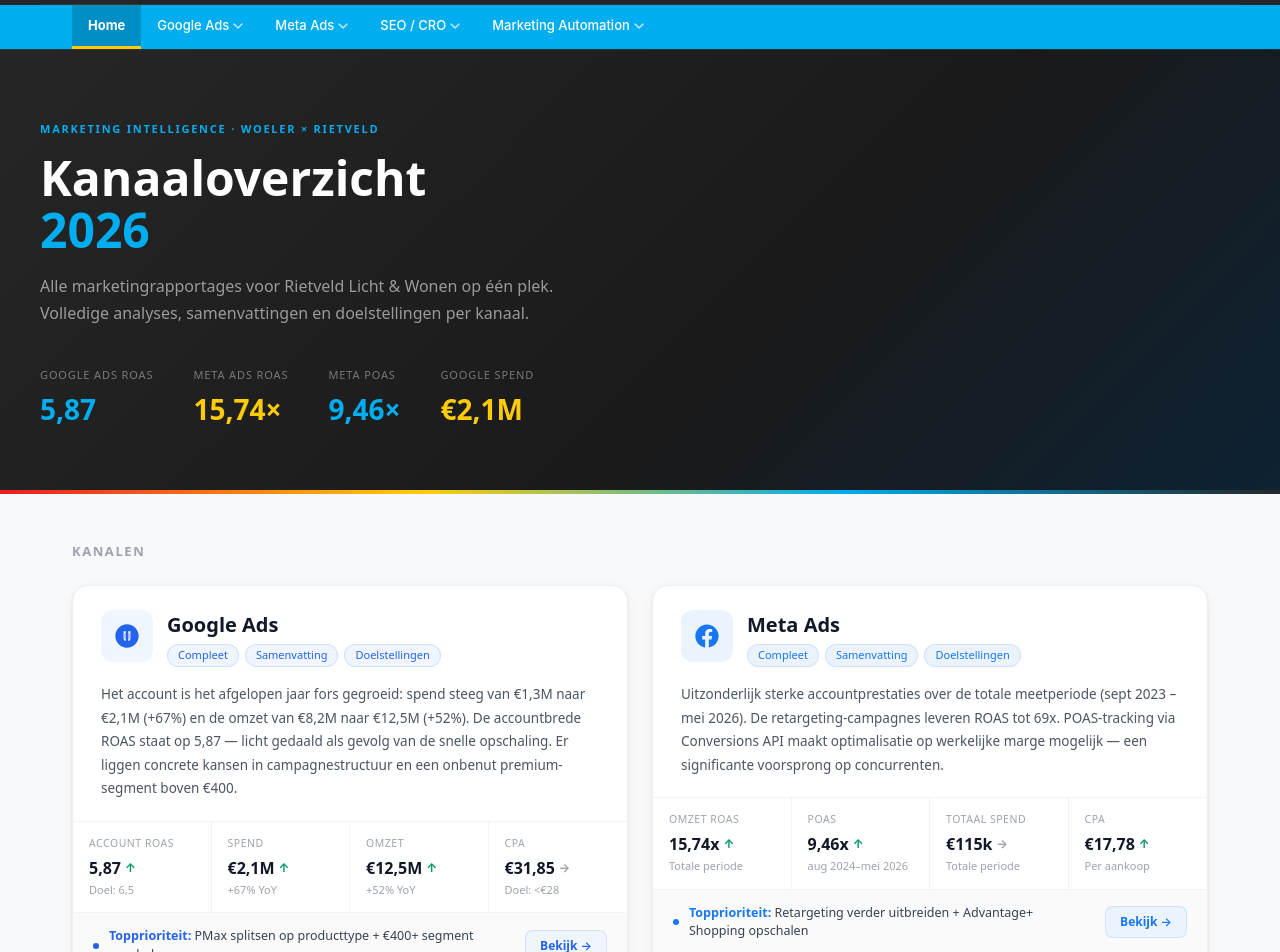
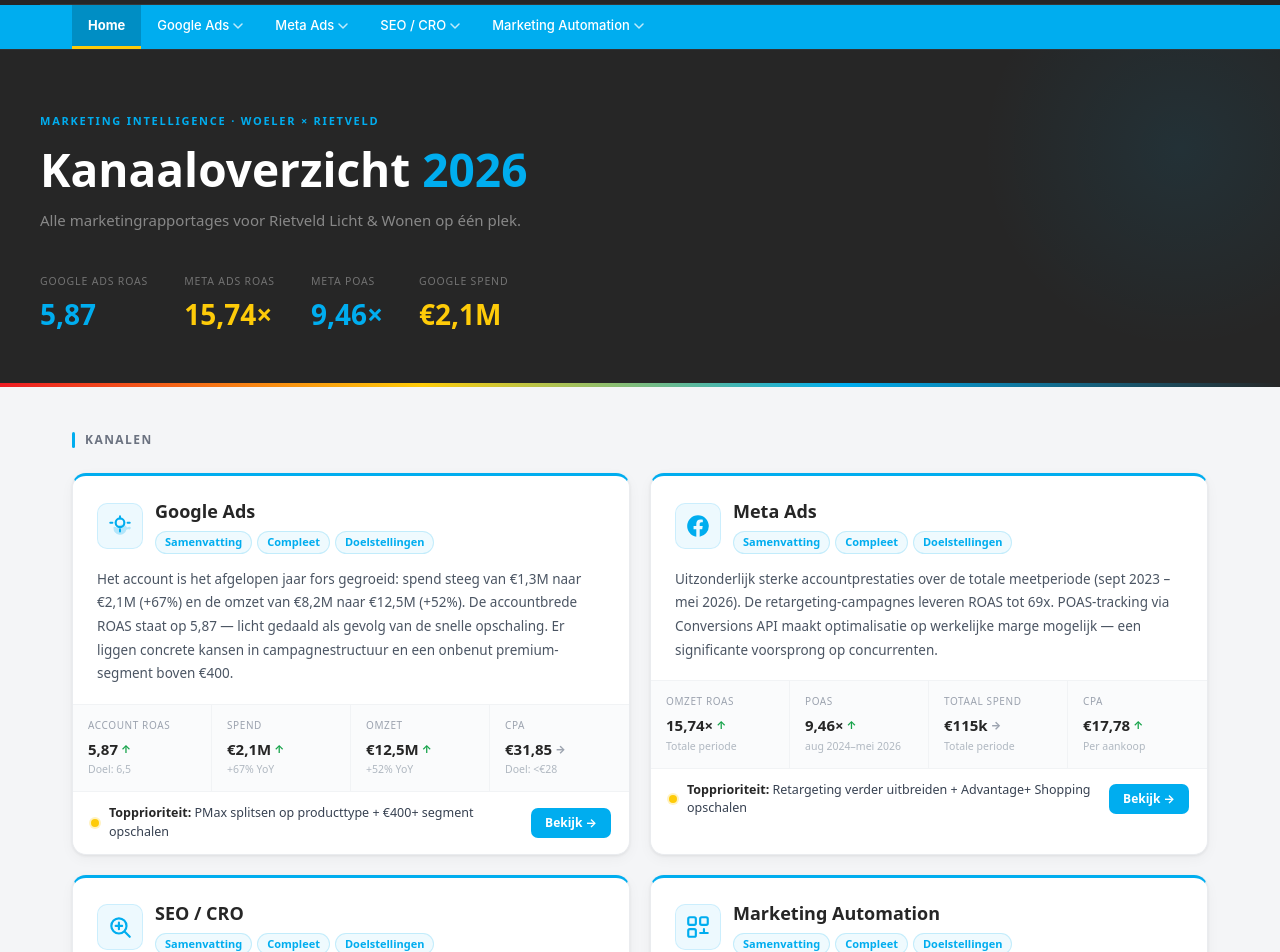
Before and after one commit to maiko-coder/rietveld, a Next.js app: page / in a window 1280 px wide. Shown: the part 60-1012 px from the top of the page. Built offline with nearby package versions, Linux system fonts and the light colour scheme.

Commit message:
Restyle home channel cards with Rietveld branding (cyan/yellow/dark)
Co-authored-by: Cursor <cursoragent@cursor.com>

```diff
--- a/app/page.tsx
+++ b/app/page.tsx
@@ -1,16 +1,19 @@
 import Link from "next/link";
+
+const CYAN = "#00adef";
+const YELLOW = "#fecb09";
+const DARK = "#262626";
+const RED = "#ed1c23";
 
 const CHANNELS = [
   {
     id: "google-ads",
     label: "Google Ads",
-    color: "#2563eb",
-    colorLight: "#eff6ff",
     icon: (
-      <svg viewBox="0 0 24 24" width="28" height="28" fill="none">
-        <path d="M12 2C6.48 2 2 6.48 2 12s4.48 10 10 10 10-4.48 10-10S17.52 2 12 2zm-1 14H9V8h2v8zm4 0h-2V8h2v8z" fill="#2563eb" />
-        <path d="M4.5 9.5L12 4l7.5 5.5-7.5 11z" fill="none" stroke="#2563eb" strokeWidth="1.5" />
-        <circle cx="12" cy="12" r="3" fill="#2563eb" opacity="0.3" />
+      <svg viewBox="0 0 24 24" width="26" height="26" fill="none">
+        <path d="M21.64 13a1 1 0 0 0-1.05-.24l-2.14.73a5 5 0 0 0-9.1 0l-2.14-.73A1 1 0 0 0 6 14a6 6 0 0 0 11.87 1.35l1.81-.62A1 1 0 0 0 21.64 13z" fill={CYAN} opacity="0.25"/>
+        <circle cx="12" cy="9" r="4" stroke={CYAN} strokeWidth="2" fill="none"/>
+        <path d="M12 5V3M12 15v2M5 9H3M21 9h-2" stroke={CYAN} strokeWidth="1.8" strokeLinecap="round"/>
       </svg>
     ),
     summary: "Het account is het afgelopen jaar fors gegroeid: spend steeg van €1,3M naar €2,1M (+67%) en de omzet van €8,2M naar €12,5M (+52%). De accountbrede ROAS staat op 5,87 — licht gedaald als gevolg van de snelle opschaling. Er liggen concrete kansen in campagnestructuur en een onbenut premium-segment boven €400.",
@@ -21,33 +24,39 @@ const CHANNELS = [
       { label: "CPA", value: "€31,85", sub: "Doel: <€28", trend: "neutral" },
     ],
     topAction: "PMax splitsen op producttype + €400+ segment opschalen",
+    links: [
+      { label: "Samenvatting", href: "/google-ads/samenvatting" },
+      { label: "Compleet", href: "/google-ads/compleet" },
+      { label: "Doelstellingen", href: "/google-ads/doelstellingen" },
+    ],
   },
   {
     id: "meta-ads",
     label: "Meta Ads",
-    color: "#1877f2",
-    colorLight: "#ebf3ff",
     icon: (
-      <svg viewBox="0 0 24 24" width="28" height="28" fill="#1877f2">
+      <svg viewBox="0 0 24 24" width="26" height="26" fill={CYAN}>
         <path d="M12 2.04C6.5 2.04 2 6.53 2 12.06C2 17.06 5.66 21.21 10.44 21.96V14.96H7.9V12.06H10.44V9.85C10.44 7.34 11.93 5.96 14.22 5.96C15.31 5.96 16.45 6.15 16.45 6.15V8.62H15.19C13.95 8.62 13.56 9.39 13.56 10.18V12.06H16.34L15.89 14.96H13.56V21.96A10 10 0 0 0 22 12.06C22 6.53 17.5 2.04 12 2.04Z" />
       </svg>
     ),
     summary: "Uitzonderlijk sterke accountprestaties over de totale meetperiode (sept 2023 – mei 2026). De retargeting-campagnes leveren ROAS tot 69x. POAS-tracking via Conversions API maakt optimalisatie op werkelijke marge mogelijk — een significante voorsprong op concurrenten.",
     metrics: [
-      { label: "Omzet ROAS", value: "15,74x", sub: "Totale periode", trend: "up" },
-      { label: "POAS", value: "9,46x", sub: "aug 2024–mei 2026", trend: "up" },
+      { label: "Omzet ROAS", value: "15,74×", sub: "Totale periode", trend: "up" },
+      { label: "POAS", value: "9,46×", sub: "aug 2024–mei 2026", trend: "up" },
       { label: "Totaal Spend", value: "€115k", sub: "Totale periode", trend: "neutral" },
       { label: "CPA", value: "€17,78", sub: "Per aankoop", trend: "up" },
     ],
     topAction: "Retargeting verder uitbreiden + Advantage+ Shopping opschalen",
+    links: [
+      { label: "Samenvatting", href: "/meta-ads/samenvatting" },
+      { label: "Compleet", href: "/meta-ads/compleet" },
+      { label: "Doelstellingen", href: "/meta-ads/doelstellingen" },
+    ],
   },
   {
     id: "seo-cro",
     label: "SEO / CRO",
-    color: "#059669",
-    colorLight: "#ecfdf5",
     icon: (
-      <svg viewBox="0 0 24 24" width="28" height="28" fill="none" stroke="#059669" strokeWidth="1.8">
+      <svg viewBox="0 0 24 24" width="26" height="26" fill="none" stroke={CYAN} strokeWidth="2">
         <circle cx="11" cy="11" r="7" />
         <path d="M21 21l-4.35-4.35" strokeLinecap="round" />
         <path d="M8 11h6M11 8v6" strokeLinecap="round" />
@@ -61,14 +70,17 @@ const CHANNELS = [
       { label: "Contentstrategie", value: "Kans", sub: "Hoge-marge cat.", trend: "up" },
     ],
     topAction: "Technische verbeteringen + content voor premium productcategorieën",
+    links: [
+      { label: "Samenvatting", href: "/seo-cro/samenvatting" },
+      { label: "Compleet", href: "/seo-cro/compleet" },
+      { label: "Doelstellingen", href: "/seo-cro/doelstellingen" },
+    ],
   },
   {
     id: "marketing-automation",
     label: "Marketing Automation",
-    color: "#7c3aed",
-    colorLight: "#f5f3ff",
     icon: (
-      <svg viewBox="0 0 24 24" width="28" height="28" fill="none" stroke="#7c3aed" strokeWidth="1.8">
+      <svg viewBox="0 0 24 24" width="26" height="26" fill="none" stroke={CYAN} strokeWidth="2">
         <rect x="3" y="3" width="7" height="7" rx="1.5" />
         <rect x="14" y="3" width="7" height="7" rx="1.5" />
         <rect x="3" y="14" width="7" height="7" rx="1.5" />
@@ -83,51 +95,58 @@ const CHANNELS = [
       { label: "Heractivatie", value: "Kans #3", sub: "Slapende klanten", trend: "up" },
     ],
     topAction: "Welkomstflow + verlaten winkelmand sequence implementeren",
+    links: [
+      { label: "Samenvatting", href: "/marketing-automation/samenvatting" },
+      { label: "Compleet", href: "/marketing-automation/compleet" },
+      { label: "Doelstellingen", href: "/marketing-automation/doelstellingen" },
+    ],
   },
 ];
 
 function TrendIcon({ trend }: { trend: "up" | "neutral" | "down" }) {
-  if (trend === "up") return <span style={{ color: "#059669", fontSize: 12, fontWeight: 700 }}>↑</span>;
-  if (trend === "down") return <span style={{ color: "#dc2626", fontSize: 12, fontWeight: 700 }}>↓</span>;
-  return <span style={{ color: "#9ca3af", fontSize: 12 }}>→</span>;
+  if (trend === "up") return <span style={{ color: "#16a34a", fontSize: 11, fontWeight: 700 }}>↑</span>;
+  if (trend === "down") return <span style={{ color: "#dc2626", fontSize: 11, fontWeight: 700 }}>↓</span>;
+  return <span style={{ color: "#9ca3af", fontSize: 11 }}>→</span>;
 }
 
 export default function HomePage() {
   return (
-    <div style={{ minHeight: "100vh", background: "#f8f9fb", fontFamily: "system-ui, -apple-system, sans-serif" }}>
+    <div style={{ minHeight: "100vh", background: "#f4f5f7", fontFamily: "system-ui, -apple-system, sans-serif" }}>
 
       {/* Hero */}
       <div style={{
-        background: "linear-gradient(135deg, #262626 0%, #1a1a1a 60%, #0d2233 100%)",
-        padding: "72px 32px 64px",
+        background: DARK,
+        padding: "64px 32px 52px",
         position: "relative",
         overflow: "hidden",
       }}>
-        {/* Decorative stripe */}
-        <div style={{ position: "absolute", bottom: 0, left: 0, right: 0, height: 4, background: "linear-gradient(90deg, #ed1c23 0%, #fecb09 33%, #00adef 66%, #262626 100%)" }} />
+        <div style={{
+          position: "absolute", right: -100, top: -100,
+          width: 400, height: 400, borderRadius: "50%",
+          background: `radial-gradient(circle, ${CYAN}15 0%, transparent 70%)`,
+          pointerEvents: "none",
+        }} />
+        <div style={{ position: "absolute", bottom: 0, left: 0, right: 0, height: 4, background: `linear-gradient(90deg, ${RED} 0%, ${YELLOW} 33%, ${CYAN} 66%, ${DARK} 100%)` }} />
 
-        <div style={{ maxWidth: 1200, margin: "0 auto" }}>
-          <div style={{ fontSize: 11, fontWeight: 600, letterSpacing: "0.16em", textTransform: "uppercase", color: "#00adef", marginBottom: 14 }}>
+        <div style={{ maxWidth: 1200, margin: "0 auto", position: "relative" }}>
+          <div style={{ fontSize: 11, fontWeight: 600, letterSpacing: "0.16em", textTransform: "uppercase", color: CYAN, marginBottom: 14 }}>
             Marketing Intelligence · Woeler × Rietveld
           </div>
-          <h1 style={{ fontSize: 48, fontWeight: 800, color: "white", lineHeight: 1.1, marginBottom: 16, maxWidth: 640 }}>
-            Kanaaloverzicht<br />
-            <span style={{ color: "#00adef" }}>2026</span>
+          <h1 style={{ fontSize: 46, fontWeight: 800, color: "white", lineHeight: 1.1, marginBottom: 14, maxWidth: 600 }}>
+            Kanaaloverzicht <span style={{ color: CYAN }}>2026</span>
           </h1>
-          <p style={{ fontSize: 16, color: "rgba(255,255,255,0.55)", maxWidth: 520, lineHeight: 1.7, marginBottom: 40 }}>
-            Alle marketingrapportages voor Rietveld Licht & Wonen op één plek. Volledige analyses, samenvattingen en doelstellingen per kanaal.
+          <p style={{ fontSize: 15, color: "rgba(255,255,255,0.45)", maxWidth: 500, lineHeight: 1.7, marginBottom: 40 }}>
+            Alle marketingrapportages voor Rietveld Licht &amp; Wonen op één plek.
           </p>
-
-          {/* Summary stats strip */}
-          <div style={{ display: "flex", gap: 40, flexWrap: "wrap" }}>
+          <div style={{ display: "flex", gap: 36, flexWrap: "wrap" }}>
             {[
-              { label: "Google Ads ROAS", value: "5,87", accent: "#00adef" },
-              { label: "Meta Ads ROAS", value: "15,74×", accent: "#fecb09" },
-              { label: "Meta POAS", value: "9,46×", accent: "#00adef" },
-              { label: "Google Spend", value: "€2,1M", accent: "#fecb09" },
+              { label: "Google Ads ROAS", value: "5,87", accent: CYAN },
+              { label: "Meta Ads ROAS", value: "15,74×", accent: YELLOW },
+              { label: "Meta POAS", value: "9,46×", accent: CYAN },
+              { label: "Google Spend", value: "€2,1M", accent: YELLOW },
             ].map((s) => (
               <div key={s.label}>
-                <div style={{ fontSize: 11, color: "rgba(255,255,255,0.4)", textTransform: "uppercase", letterSpacing: "0.08em", marginBottom: 4 }}>{s.label}</div>
+                <div style={{ fontSize: 10.5, color: "rgba(255,255,255,0.35)", textTransform: "uppercase", letterSpacing: "0.08em", marginBottom: 4 }}>{s.label}</div>
                 <div style={{ fontSize: 28, fontWeight: 800, color: s.accent }}>{s.value}</div>
               </div>
             ))}
@@ -136,55 +155,51 @@ export default function HomePage() {
       </div>
 
       {/* Channel cards */}
-      <div style={{ maxWidth: 1200, margin: "0 auto", padding: "48px 32px 0" }}>
-        <h2 style={{ fontSize: 13, fontWeight: 600, letterSpacing: "0.12em", textTransform: "uppercase", color: "#9ca3af", marginBottom: 24 }}>
-          Kanalen
-        </h2>
+      <div style={{ maxWidth: 1200, margin: "0 auto", padding: "44px 32px 0" }}>
+        <div style={{ display: "flex", alignItems: "center", gap: 10, marginBottom: 24 }}>
+          <div style={{ width: 3, height: 16, background: CYAN, borderRadius: 2 }} />
+          <span style={{ fontSize: 12, fontWeight: 700, letterSpacing: "0.12em", textTransform: "uppercase", color: "#6b7280" }}>Kanalen</span>
+        </div>
 
-        <div style={{ display: "grid", gridTemplateColumns: "repeat(auto-fill, minmax(520px, 1fr))", gap: 24 }}>
+        <div style={{ display: "grid", gridTemplateColumns: "repeat(auto-fill, minmax(520px, 1fr))", gap: 20 }}>
           {CHANNELS.map((ch) => (
             <div key={ch.id} style={{
               background: "white",
-              borderRadius: 16,
+              borderRadius: 14,
               overflow: "hidden",
-              boxShadow: "0 1px 3px rgba(0,0,0,0.08), 0 4px 16px rgba(0,0,0,0.04)",
-              border: "1px solid #f0f0f0",
+              boxShadow: "0 1px 3px rgba(0,0,0,0.07), 0 4px 14px rgba(0,0,0,0.04)",
+              border: "1px solid #eaecef",
+              borderTop: `3px solid ${CYAN}`,
               display: "flex",
               flexDirection: "column",
             }}>
               {/* Card header */}
-              <div style={{ padding: "24px 28px 20px", borderBottom: "1px solid #f3f4f6" }}>
-                <div style={{ display: "flex", alignItems: "flex-start", gap: 14, marginBottom: 16 }}>
+              <div style={{ padding: "22px 24px 18px" }}>
+                <div style={{ display: "flex", alignItems: "center", gap: 12, marginBottom: 14 }}>
+                  {/* Icon */}
                   <div style={{
-                    width: 52,
-                    height: 52,
-                    borderRadius: 12,
-                    background: ch.colorLight,
-                    display: "flex",
-                    alignItems: "center",
-                    justifyContent: "center",
+                    width: 46, height: 46, borderRadius: 10,
+                    background: `${CYAN}12`,
+                    border: `1px solid ${CYAN}25`,
+                    display: "flex", alignItems: "center", justifyContent: "center",
                     flexShrink: 0,
                   }}>
                     {ch.icon}
                   </div>
-                  <div>
-                    <h3 style={{ fontSize: 20, fontWeight: 700, color: "#111827", margin: 0, marginBottom: 4 }}>{ch.label}</h3>
-                    <div style={{ display: "flex", gap: 6 }}>
-                      {["Compleet", "Samenvatting", "Doelstellingen"].map((t) => (
-                        <Link
-                          key={t}
-                          href={`/${ch.id}/${t.toLowerCase()}`}
-                          style={{
+                  <div style={{ flex: 1 }}>
+                    <h3 style={{ fontSize: 18, fontWeight: 800, color: DARK, margin: 0, marginBottom: 6 }}>{ch.label}</h3>
+                    <div style={{ display: "flex", gap: 5 }}>
+                      {ch.links.map((l) => (
+                        <Link key={l.href} href={l.href} style={{
                           fontSize: 11,
-                            fontWeight: 500,
-                            padding: "2px 10px",
+                          fontWeight: 600,
+                          padding: "2px 9px",
                           borderRadius: 20,
-                            background: ch.colorLight,
-                            color: ch.color,
-                            border: `1px solid ${ch.color}22`,
-                          }}
-                        >
-                          {t}
+                          background: `${CYAN}10`,
+                          color: CYAN,
+                          border: `1px solid ${CYAN}30`,
+                        }}>
+                          {l.label}
                         </Link>
                       ))}
                     </div>
@@ -194,37 +209,36 @@ export default function HomePage() {
               </div>
 
               {/* Metrics strip */}
-              <div style={{ display: "grid", gridTemplateColumns: "repeat(4, 1fr)", borderBottom: "1px solid #f3f4f6" }}>
+              <div style={{ display: "grid", gridTemplateColumns: "repeat(4, 1fr)", borderTop: "1px solid #f1f3f5", borderBottom: "1px solid #f1f3f5", background: "#fafbfc" }}>
                 {ch.metrics.map((m, i) => (
                   <div key={m.label} style={{
-                    padding: "14px 16px",
-                    borderRight: i < 3 ? "1px solid #f3f4f6" : "none",
+                    padding: "13px 15px",
+                    borderRight: i < 3 ? "1px solid #f1f3f5" : "none",
                   }}>
-                    <div style={{ fontSize: 10.5, color: "#9ca3af", textTransform: "uppercase", letterSpacing: "0.05em", marginBottom: 4 }}>{m.label}</div>
-                    <div style={{ fontSize: 16, fontWeight: 700, color: "#111827", display: "flex", alignItems: "center", gap: 4 }}>
+                    <div style={{ fontSize: 10, color: "#9ca3af", textTransform: "uppercase", letterSpacing: "0.06em", marginBottom: 5 }}>{m.label}</div>
+                    <div style={{ fontSize: 15, fontWeight: 800, color: DARK, display: "flex", alignItems: "center", gap: 3 }}>
                       {m.value} <TrendIcon trend={m.trend as "up" | "neutral" | "down"} />
                     </div>
-                    <div style={{ fontSize: 11, color: "#9ca3af", marginTop: 2 }}>{m.sub}</div>
+                    <div style={{ fontSize: 10.5, color: "#b0b8c1", marginTop: 2 }}>{m.sub}</div>
                   </div>
                 ))}
               </div>
 
-              {/* Top action */}
-              <div style={{ padding: "14px 20px", background: "#fafafa", display: "flex", alignItems: "center", gap: 10 }}>
-                <div style={{ width: 6, height: 6, borderRadius: "50%", background: ch.color, flexShrink: 0 }} />
-                <span style={{ fontSize: 12.5, color: "#374151", lineHeight: 1.5 }}>
-                  <strong style={{ color: ch.color }}>Topprioriteit:</strong> {ch.topAction}
+              {/* Top action footer */}
+              <div style={{ padding: "12px 18px", display: "flex", alignItems: "center", gap: 10 }}>
+                <div style={{ width: 8, height: 8, borderRadius: "50%", background: YELLOW, flexShrink: 0, boxShadow: `0 0 0 2px ${YELLOW}40` }} />
+                <span style={{ fontSize: 12.5, color: "#374151", lineHeight: 1.5, flex: 1 }}>
+                  <strong style={{ color: DARK }}>Topprioriteit:</strong> {ch.topAction}
                 </span>
-                <div style={{ flex: 1 }} />
-                <Link href={`/${ch.id}/samenvatting`} style={{
+                <Link href={ch.links[0].href} style={{
                   fontSize: 12,
-                  fontWeight: 600,
-                  color: ch.color,
+                  fontWeight: 700,
+                  color: "white",
                   padding: "6px 14px",
-                  borderRadius: 8,
-                  background: ch.colorLight,
-                  border: `1px solid ${ch.color}22`,
+                  borderRadius: 7,
+                  background: CYAN,
                   whiteSpace: "nowrap",
+                  flexShrink: 0,
                 }}>
                   Bekijk →
                 </Link>
@@ -233,35 +247,29 @@ export default function HomePage() {
           ))}
         </div>
 
-        {/* Quick links section */}
-        <div style={{ marginTop: 56, marginBottom: 8 }}>
-          <h2 style={{ fontSize: 13, fontWeight: 600, letterSpacing: "0.12em", textTransform: "uppercase", color: "#9ca3af", marginBottom: 20 }}>
-            Snelle toegang
-          </h2>
-          <div style={{ display: "grid", gridTemplateColumns: "repeat(auto-fill, minmax(200px, 1fr))", gap: 10 }}>
-            {CHANNELS.flatMap((ch) => ["compleet", "samenvatting", "doelstellingen"].map((type) => ({
-              label: `${ch.label} · ${type.charAt(0).toUpperCase() + type.slice(1)}`,
-              href: `/${ch.id}/${type}`,
-              color: ch.color,
-              colorLight: ch.colorLight,
+        {/* Quick links */}
+        <div style={{ marginTop: 52, marginBottom: 8 }}>
+          <div style={{ display: "flex", alignItems: "center", gap: 10, marginBottom: 18 }}>
+            <div style={{ width: 3, height: 16, background: YELLOW, borderRadius: 2 }} />
+            <span style={{ fontSize: 12, fontWeight: 700, letterSpacing: "0.12em", textTransform: "uppercase", color: "#6b7280" }}>Snelle toegang</span>
+          </div>
+          <div style={{ display: "grid", gridTemplateColumns: "repeat(auto-fill, minmax(210px, 1fr))", gap: 8 }}>
+            {CHANNELS.flatMap((ch) => ch.links.map((l) => ({
+              label: `${ch.label} · ${l.label}`,
+              href: l.href,
             }))).map((link) => (
-              <Link
-                key={link.href}
-                href={link.href}
-                style={{
+              <Link key={link.href} href={link.href} style={{
                 display: "block",
-                  padding: "12px 16px",
+                padding: "11px 15px",
                 background: "white",
-                  border: "1px solid #f0f0f0",
-                  borderLeft: `3px solid ${link.color}`,
+                border: "1px solid #eaecef",
+                borderLeft: `3px solid ${CYAN}`,
                 borderRadius: 8,
                 fontSize: 12.5,
                 color: "#374151",
                 fontWeight: 500,
                 boxShadow: "0 1px 3px rgba(0,0,0,0.04)",
-                  transition: "box-shadow 0.15s",
-                }}
-              >
+              }}>
                 {link.label}
               </Link>
             ))}
```
Lines whose indentation alone changed are shown as unchanged.
